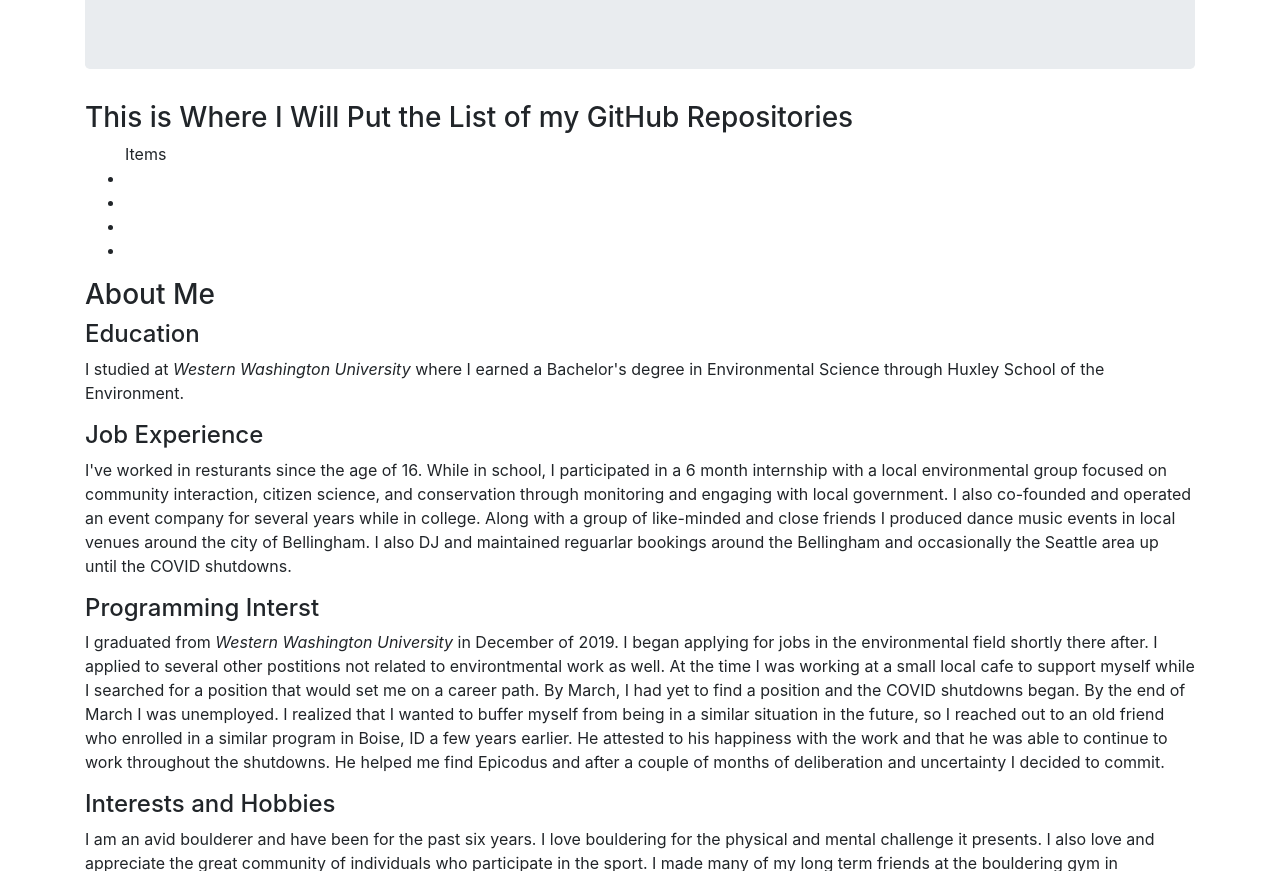
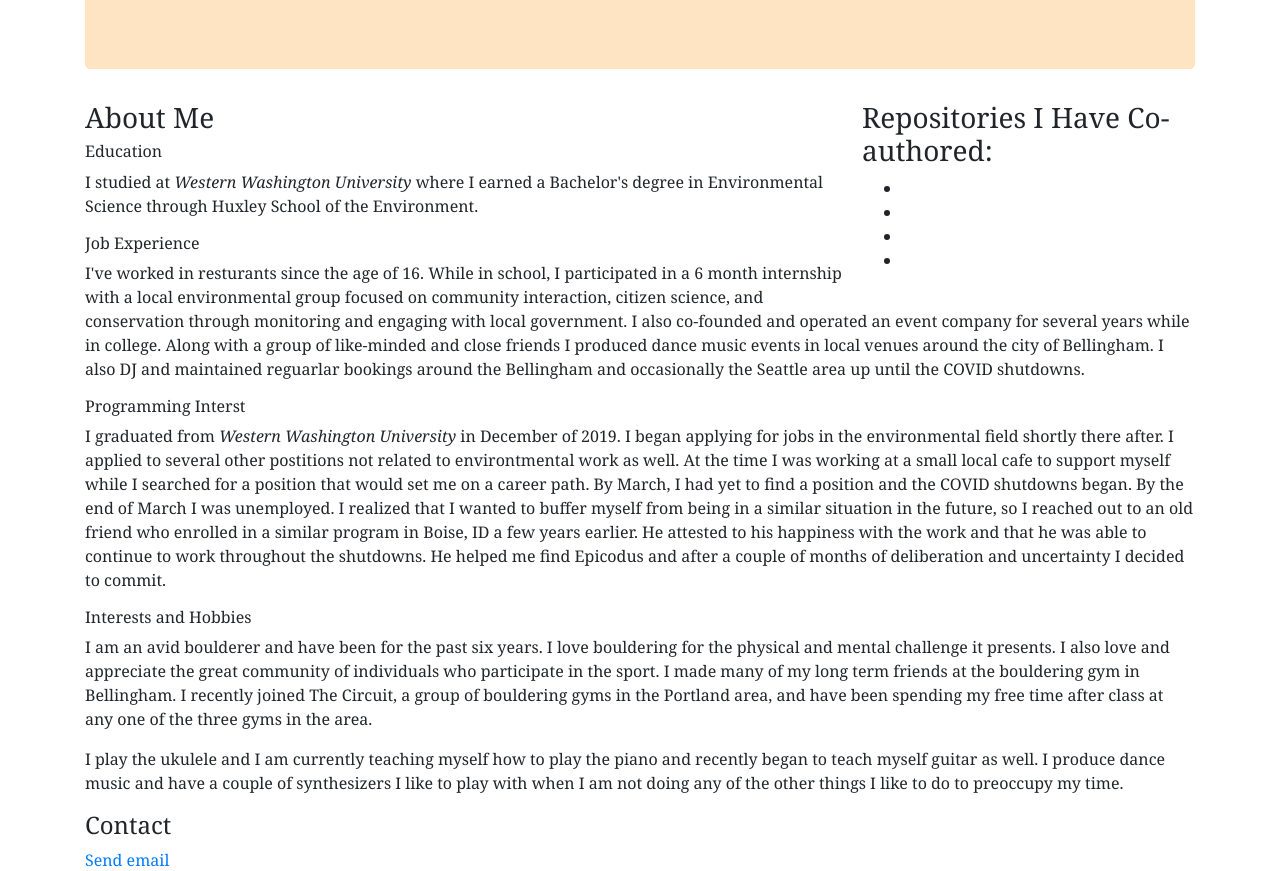
Before and after one commit to EricStratton/landing-page, a plain HTML site: page index.html in a window 1280 px wide. Shown: the part 200-1071 px from the top of the page. Drawn offline with Linux system fonts and the light colour scheme.

Commit message:
add more custom css styling

```diff
--- a/css/styles.css
+++ b/css/styles.css
@@ -1,3 +1,17 @@
+* {
+  font-family: Georgia, "Times New Roman", Times, serif;
+}
+.jumbotron {
+  background-color: bisque;
+}
 .header {
   text-emphasis: bold;
+  font-size: medium;
 }
+.sidebar {
+  width: 30%;
+  float: right;
+}
+/* img {
+  float: right;
+} */
--- a/index.html
+++ b/index.html
@@ -14,23 +14,23 @@
           work from his first week of Epicodus Classes
         </h2>
       </div>
-
-      <h3>This is Where I Will Put the List of my GitHub Repositories</h3>
+      <div class="sidebar">
+        <h3>Repositories I Have Co-authored:</h3>
         <ul>
-        Items
           <li></li>
           <li></li>
           <li></li>
           <li></li>
         </ul>
+      </div>
       <h3>About Me</h3>
-      <h4>Education</h4>
+      <h4 class="header">Education</h4>
       <p>
         I studied at <em>Western Washington University</em> where I earned a
         Bachelor's degree in Environmental Science through Huxley School of the
         Environment.
       </p>
-      <h4>Job Experience</h4>
+      <h4 class="header">Job Experience</h4>
       <p>
         I've worked in resturants since the age of 16. While in school, I
         participated in a 6 month internship with a local environmental group
@@ -42,7 +42,7 @@
         maintained reguarlar bookings around the Bellingham and occasionally the
         Seattle area up until the COVID shutdowns.
       </p>
-      <h4>Programming Interst</h4>
+      <h4 class="header">Programming Interst</h4>
       <p>
         I graduated from <em>Western Washington University</em> in December of
         2019. I began applying for jobs in the environmental field shortly there
@@ -58,7 +58,7 @@
         He helped me find Epicodus and after a couple of months of deliberation
         and uncertainty I decided to commit.
       </p>
-      <h4>Interests and Hobbies</h4>
+      <h4 class="header">Interests and Hobbies</h4>
       <p>
         I am an avid boulderer and have been for the past six years. I love
         bouldering for the physical and mental challenge it presents. I also
@@ -74,6 +74,8 @@
         music and have a couple of synthesizers I like to play with when I am
         not doing any of the other things I like to do to preoccupy my time.
       </p>
+      <h4>Contact</h4>
+      <a href="strattonericj@gmail.com">Send email</a>
     </div>
   </body>
 </html>
```
Lines whose indentation alone changed are shown as unchanged.
